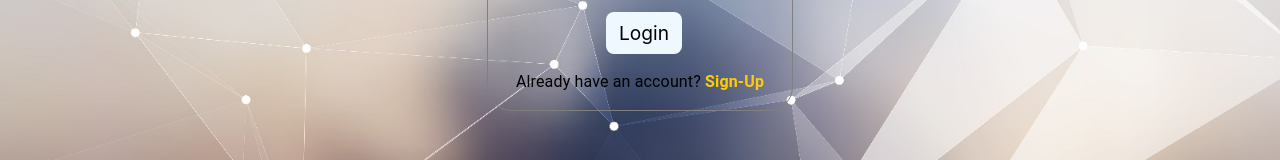
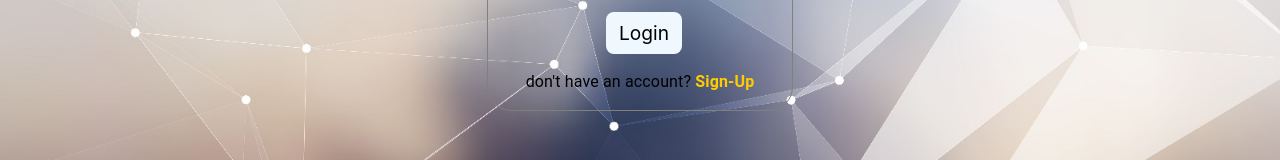
Before and after one commit to ANAND9963/bi_dashboard_client, a React (Create React App) app: page /sign-in in a window 1280 px wide. Shown: the part 435-595 px from the top of the page. Built offline with nearby package versions, Linux system fonts and the light colour scheme; no server answers.

Commit message:
now  changes

```diff
--- a/src/Auth/SignIn.js
+++ b/src/Auth/SignIn.js
@@ -58,7 +58,7 @@ const SignIn = () => {
         notify(response?.data?.message,"success");
           setTimeout(() => {
             navigate("/Home");
-        { email === "admin" && password === "admin" ? navigate("/Home"): navigate("/Home")}
+         email === "admin" && password === "admin" ? navigate("/Home"): navigate("/Home")
           }, 2000);
         }
          else {
@@ -93,7 +93,7 @@ const SignIn = () => {
         <input name="password" value={password} onChange={(e) => setPassword(e.target.value)} placeholder="Input Password" required></input>
         <button type="submit" >Login</button>
         <Typography mt={2}>
-          Already have an account?{" "}
+          don't have an account?{" "}
           <Link to="/sign-up" style={{ color: "#ffcc00", textDecoration: "none", fontWeight: "bold" }}>
             Sign-Up
           </Link>
```
